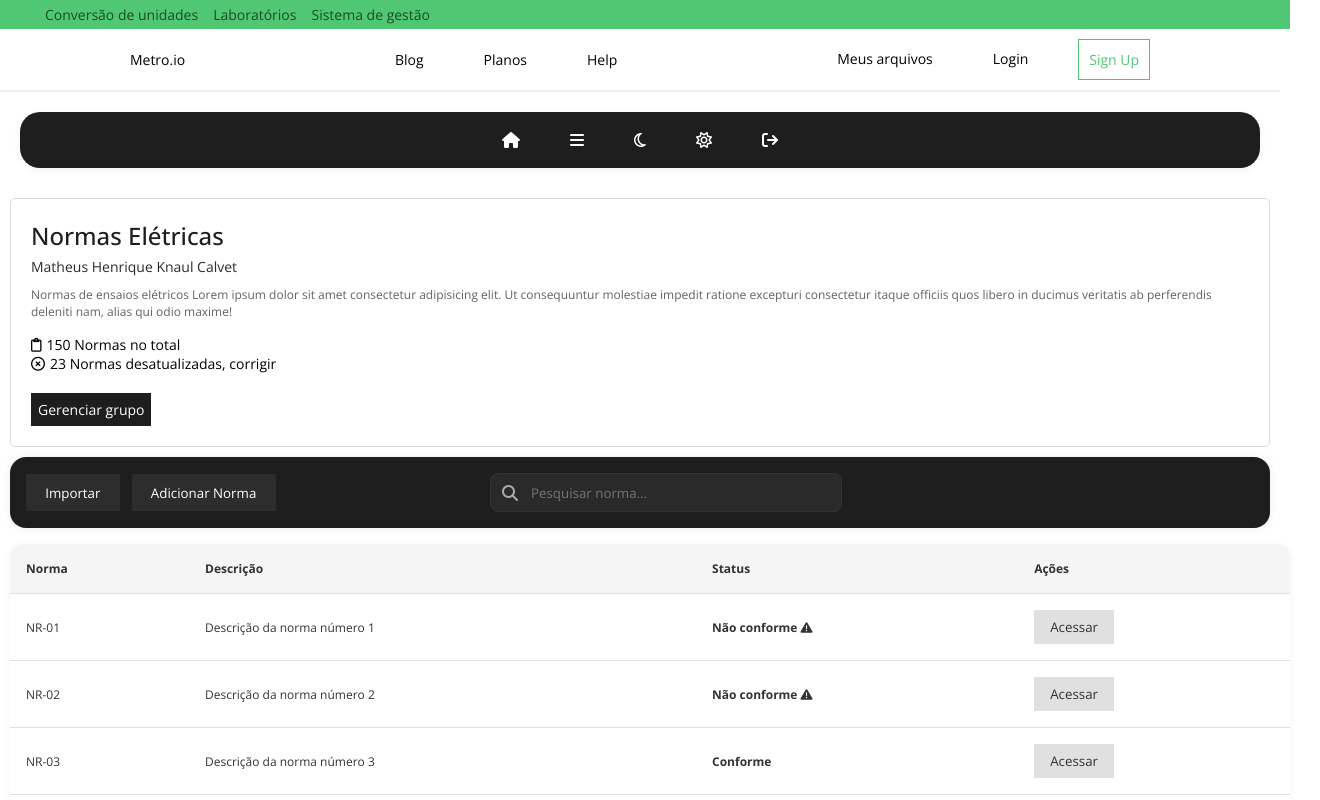
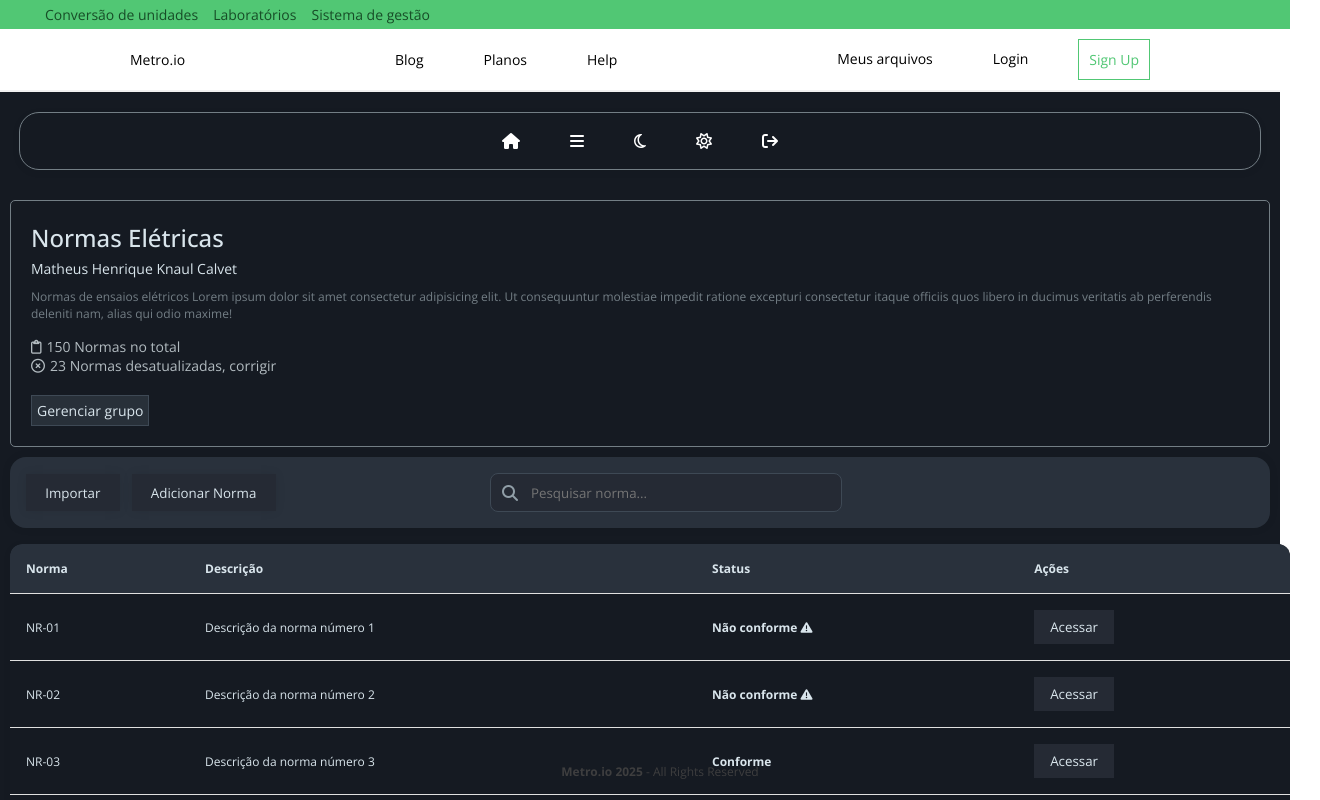
Before and after one commit to matheusknaul/normas-management, an Angular app in the folder frontend/frontend/: page /normas in a window 1280 px wide. Shown: the top 800 px of the page, 1320 px wide, since content can reach past the window. Built offline with nearby package versions, Linux system fonts and the light colour scheme.

Commit message:
moddified theme

```diff
--- a/frontend/frontend/src/app/components/footer/footer.component.css
+++ b/frontend/frontend/src/app/components/footer/footer.component.css
@@ -7,4 +7,5 @@ footer{
     width: 100%;
     color: #3e3e3f;
     font-size: 12px;
+    position: fixed;
 }
--- a/frontend/frontend/src/app/components/grupo/list-normas/list-normas.component.css
+++ b/frontend/frontend/src/app/components/grupo/list-normas/list-normas.component.css
@@ -1,8 +1,9 @@
 .main-container {
     display: flex;
     flex-direction: column;
-    height: 100vh;
+    min-height: 100vh;
     align-items: center;
+    background-color: #151A22;
 }
 
 /* Sidebar (vertical) */
@@ -43,9 +44,10 @@
 
 .menu-bar {
     width: 150vh;
-    background-color: #1e1e1e;
+    background-color: #151A22;
     padding: 10px 20px;
     color: white;
+    border: 1px solid #737E85;
     border-radius: 20px;
     box-shadow: 0 2px 8px rgba(0, 0, 0, 0.05);
     display: flex;
@@ -71,7 +73,7 @@
   }
 
   .icon:hover {
-    background-color: #444444;
+    background-color: #242d3b;
   }
 
 /* General */
@@ -97,35 +99,42 @@
 .info-group{
     margin: 10px;
     padding: 20px;
-    border: 1px solid #dbdbdb;
+    border: 1px solid #737E85;
     border-radius: 5px;
 }
 
 .title h2{
     font-weight: 500;
-    color: #1e1e1e;
+    color: #D9E5EC;
 }
 
 .responsavel p{
     margin-top: 5px;
-    color: #2b2b2b;
+    color: #D9E5EC;
     font-size: 14px;
 }
 
 .description p{
     margin-top: 10px;
     margin-bottom: 15px;
-    color: #636262;
+    color: #737E85;
     font-size: 12px;
 }
 
 .estatisticas{
     font-size: 14px;
     margin-bottom: 20px;
+    color: #b2bbc0;
 }
 
 .estatisticas i{
     margin-right: 5px;
+}
+
+.btn-cult{
+    background-color: #283039;
+    border: 1px solid #3E4955;
+    color: #D9E5EC;
 }
 /* Gerenciamento Container */
 
@@ -137,7 +146,7 @@
     gap: 1rem;
     flex-wrap: wrap;
     padding: 1rem;
-    background-color: #1e1e1e;
+    background-color: #29313C;
     border-radius: 16px;
     box-shadow: 0 0 10px rgba(0, 0, 0, 0.08);
     position: relative;
@@ -151,22 +160,24 @@
 }
 
 .btnn {
-    background-color: #2d2d2d;
-    color: #fff;
+    background-color: #252A34;
+    color: #D9E5EC;
     border: none;
     padding: 0.6rem 1.2rem;
     cursor: pointer;
+    box-shadow: 0 0 10px rgba(0, 0, 0, 0.08);
     transition: background 0.3s ease;
 }
 
 .btnn:hover {
-    background-color: #3c3c3c;
+    background-color: #323947;
 }
 
 .search-bar {
     position: relative;
     max-width: 300px;
     width: 100%;
+
 }
 
 .search-bar i {
@@ -174,22 +185,22 @@
     left: 12px;
     top: 50%;
     transform: translateY(-50%);
-    color: #aaa;
+    color: #909ea7;
 }
 
 .search-bar input {
     width: 100%;
     padding: 0.6rem 0.6rem 0.6rem 2.5rem;
     border-radius: 8px;
-    border: 1px solid #333;
-    background-color: #2a2a2a;
-    color: #fff;
+    border: 1px solid #3E4955;
+    background-color: #252A34;
+    color: #909ea7;
     transition: border-color 0.3s ease;
 }
 
 .search-bar input:focus {
     outline: none;
-    border-color: #555;
+    border-color: #536272;
 }
 
 /* Table Normas Container */
@@ -202,20 +213,20 @@
     margin-top: 1rem;
     border-radius: 12px;
     box-shadow: 0 2px 8px rgba(0, 0, 0, 0.05);
-    background-color: #fff;
+    background-color: #151A22;
 }
 
 .modern-table {
     width: 100%;
     border-collapse: collapse;
-    color: #333;
+    color: #D9E5EC;
     font-family: 'Segoe UI', sans-serif;
     border-radius: 12px;
     overflow: hidden;
 }
 
 .modern-table thead {
-    background-color: #f5f5f5;
+    background-color: #29313C;
 }
 
 .modern-table th,
@@ -226,7 +237,7 @@
 }
 
 .modern-table tbody tr:hover {
-    background-color: #f0f0f0;
+    background-color: #222a36;
     cursor: pointer;
 }
 
@@ -276,8 +287,8 @@
 } */
 
 .btn-action {
-    background-color: #e0e0e0;
-    color: #333;
+    background-color: #252A34;
+    color: #D9E5EC;
     border: none;
     padding: 0.5rem 1rem;
     cursor: pointer;
@@ -286,6 +297,7 @@
 
 .btn-action:hover {
     background-color: #d5d5d5;
+    color: #252A34;
 }
 
 /* Linha selecionada */
```
